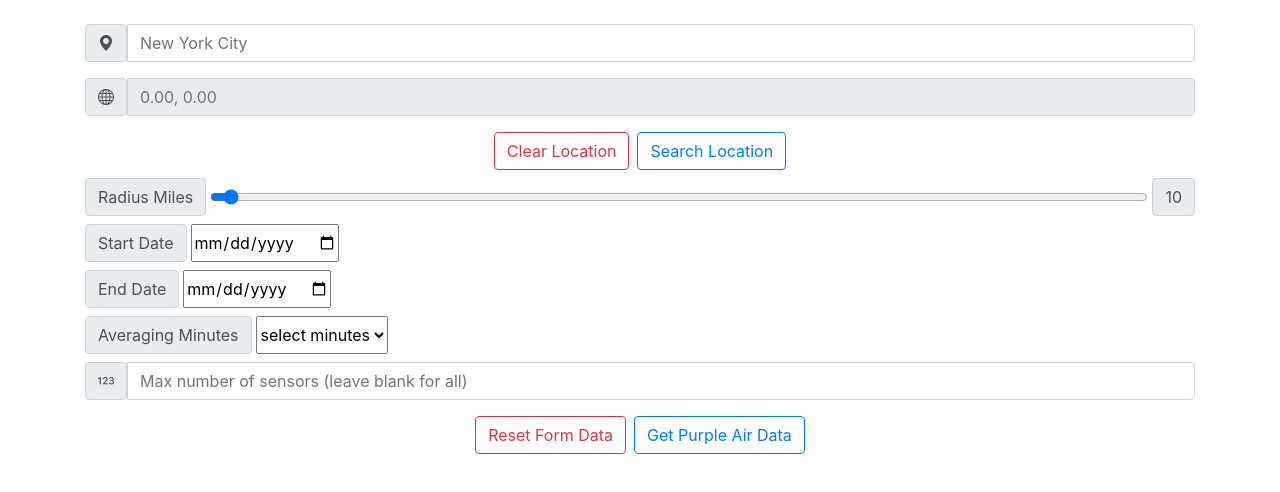
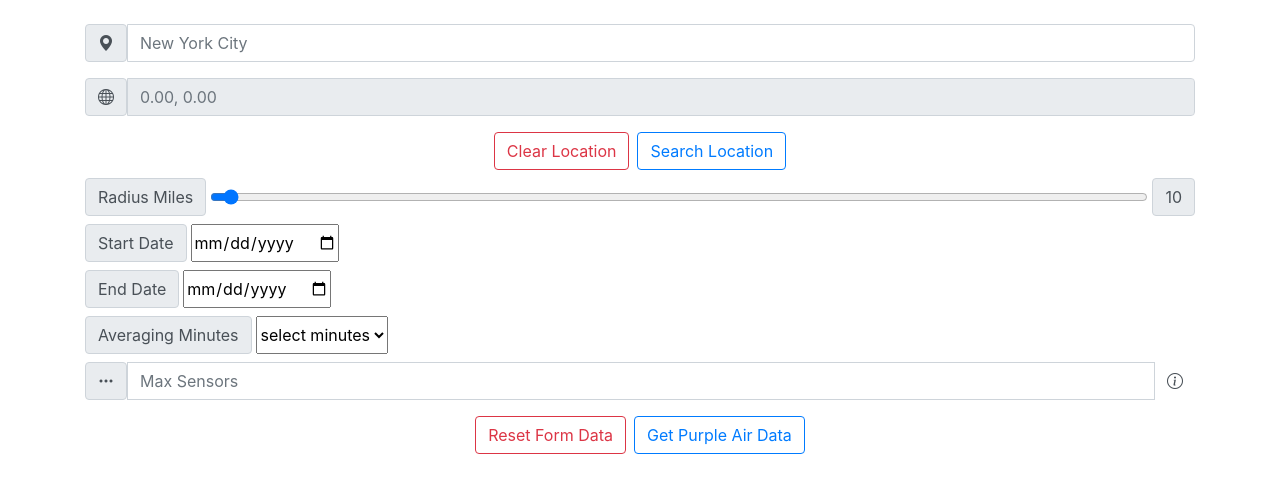
Before and after one commit to vverma9/codap-purpleair-plugin, a website: page index.html in a window 1280 px wide. Drawn offline with nearby package versions, Linux system fonts and the light colour scheme.

Commit message:
added tooltips

```diff
--- a/index.html
+++ b/index.html
@@ -157,19 +157,21 @@
     </div>
 
     <div class="input-group mt-2">
-        <i class="input-group-text bi bi-123"></i>
+        <i class="input-group-text bi bi-three-dots"></i>
         <input
             id="sensor_input"
             name="sensor_input"
             type="text"
             class="form-control"
-            placeholder="Max number of sensors (leave blank for all)"
+            placeholder="Max Sensors"
             style="width:fit-content;"
             onchange="
         purple_air.state.sensorNum = this.value;
         purple_air.hideError();
         console.log('Sensor Num Value Updated ==> ' + this.value)"
             >
+        <!-- hover icon for City field -->
+        <i class="input-group-text info-icon bi bi-info-circle" data-toggle="tooltip" title="Max number of sensors (leave blank for all)"></i>
     </div>
 
     <div class="d-flex justify-content-center mt-2">
@@ -206,6 +208,11 @@
     <button onclick="purple_air.enable_form_input()">Enable Form</button> -->
 </div>
 
-
+<style>
+    .info-icon{
+        background: none;
+        border: 0;
+    }
+</style>
 </body>
 </html>
```
